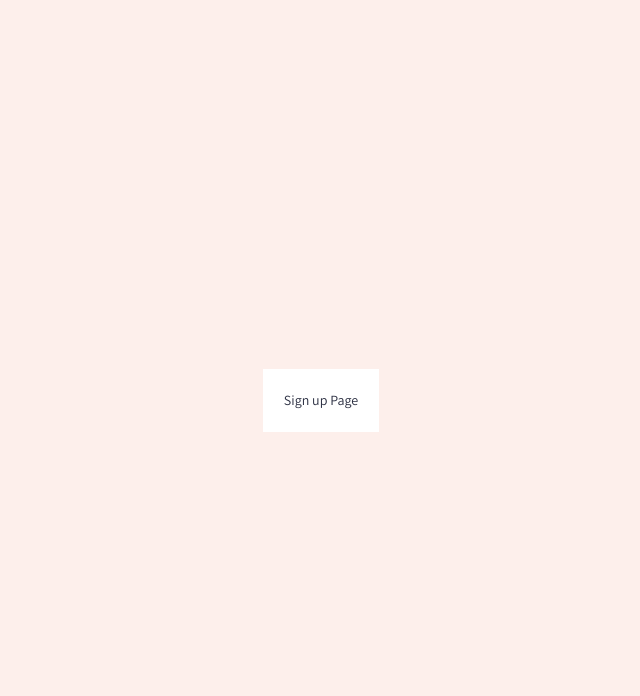
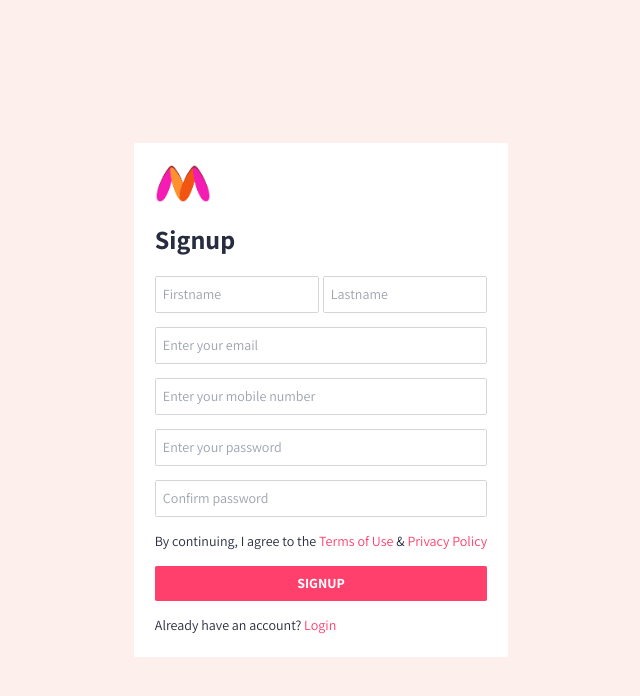
Before and after one commit to Siva-Tejaa/megamart-frontend, a React (Vite) app: page /signup in a window 1280 px wide. Shown: the top 696 px of the page, without its empty margins (319-959 px from the left). Built offline with nearby package versions, Linux system fonts and the light colour scheme.

Commit message:
login and signup pages designed

```diff
--- a/src/App.jsx
+++ b/src/App.jsx
@@ -10,7 +10,13 @@ import FallbackUI from "./components/LoadingIndicator/FallbackUI";
 //Pages
 const HomePage = React.lazy(() => import("./pages/HomePage"));
 const SignupPage = React.lazy(() => import("./pages/SignupPage"));
+const TermsofUse = React.lazy(() => import("./pages/TermsofUse"));
+const PrivacyPolicy = React.lazy(() => import("./pages/PrivacyPolicy"));
 const LoginPage = React.lazy(() => import("./pages/LoginPage"));
+const ForgotPasswordPage = React.lazy(() =>
+  import("./pages/ForgotPasswordPage")
+);
+const SearchPage = React.lazy(() => import("./pages/SearchPage"));
 const WishListPage = React.lazy(() => import("./pages/WishListPage"));
 const CartPage = React.lazy(() => import("./pages/CartPage"));
 const NotFoundPage = React.lazy(() => import("./pages/NotFoundPage"));
@@ -21,9 +27,13 @@ const App = () => {
       <Routes>
         <Route exact path="/" element={<HomePage />} />
         <Route exact path="/signup" element={<SignupPage />} />
+        <Route exact path="/termsofuse" element={<TermsofUse />} />
+        <Route exact path="/privacypolicy" element={<PrivacyPolicy />} />
         <Route exact path="/login" element={<LoginPage />} />
+        <Route exact path="/forgotpassword" element={<ForgotPasswordPage />} />
+        <Route exact path="/search/:searchText" element={<SearchPage />} />
         <Route exact path="/wishlist" element={<WishListPage />} />
-        <Route exact path="/checkout/cart" element={<CartPage />} />
+        <Route exact path="/cart" element={<CartPage />} />
         <Route path="*" element={<NotFoundPage />} />
       </Routes>
     </Suspense>
--- a/src/assets/images/imageImports.jsx
+++ b/src/assets/images/imageImports.jsx
@@ -2,5 +2,6 @@
 import MegaMartLogo from "./MegaMart.png";
 import PageNotFound from "./PageNotFound.png";
 import EmptyWishList from "./EmptyWishList.png";
+import EmptyBag from "./empty-bag.webp";
 
-export { MegaMartLogo, PageNotFound, EmptyWishList };
+export { MegaMartLogo, PageNotFound, EmptyWishList, EmptyBag };
--- /dev/null
+++ b/src/components/EmptyCart.jsx
@@ -0,0 +1,22 @@
+import React from "react";
+
+import { Link } from "react-router-dom";
+import { EmptyBag } from "../assets/images/imageImports";
+
+const EmptyCart = () => {
+  return (
+    <div className="h-[100svh] flex flex-col gap-4 items-center justify-center">
+      <img src={EmptyBag} alt="Empty Cart" className="w-44" />
+      <p className="text-2xl font-bold">Hey, it feels so light!</p>
+      <p>There is nothing in your bag. Let's add some items.</p>
+      <Link
+        to="/wishlist"
+        className="border border-solid border-[#FF3F6C] px-9 py-3 text-xl uppercase font-bold text-[#FF3F6C] rounded-sm"
+      >
+        Add Items from Wishlist
+      </Link>
+    </div>
+  );
+};
+
+export default EmptyCart;
--- a/src/components/Header.jsx
+++ b/src/components/Header.jsx
@@ -5,12 +5,10 @@ import { MegaMartLogo } from "../assets/images/imageImports.jsx";
 import { BiSearchAlt2 } from "../assets/images/iconImports.jsx";
 import { navItems, profileItems } from "../config/constants.jsx";
 import { Link } from "react-router-dom";
-import SearchBar from "./SearchBar.jsx";
 
 const Header = () => {
   return (
-    <header>
-      <div className="bg-[#FFFFFF] p-5 shadow-sm flex items-center justify-between">
+    <header className="bg-[#FFFFFF] p-5 shadow-sm flex items-center justify-between">
       <Link to="/">
         <img
           src={MegaMartLogo}
@@ -85,8 +83,6 @@ const Header = () => {
           ))}
         </div>
       </div>
-      </div>
-      <SearchBar />
     </header>
   );
 };
--- a/src/config/constants.jsx
+++ b/src/config/constants.jsx
@@ -21,7 +21,7 @@ export const navItems = [
     id: 3,
     name: "Bag",
     icon: <HiOutlineShoppingBag style={{ fontSize: "1.3em" }} />,
-    link: "/checkout/cart",
+    link: "/cart",
   },
 ];
 
--- a/src/pages/CartPage.jsx
+++ b/src/pages/CartPage.jsx
@@ -1,12 +1,13 @@
 import React from "react";
 import Header from "../components/Header";
+import EmptyCart from "../components/EmptyCart";
 
 const CartPage = () => {
   return (
-    <div>
+    <>
       <Header />
-      <p>Cart Page</p>
-    </div>
+      <EmptyCart />
+    </>
   );
 };
 
--- /dev/null
+++ b/src/pages/ForgotPasswordPage.jsx
@@ -0,0 +1,12 @@
+import React from "react";
+
+const ForgotPasswordPage = () => {
+  return (
+    <div>
+      <p>Forgot Password Page</p>
+      <p>Under Progress....</p>
+    </div>
+  );
+};
+
+export default React.memo(ForgotPasswordPage);
--- a/src/pages/HomePage.jsx
+++ b/src/pages/HomePage.jsx
@@ -1,10 +1,13 @@
 import React from "react";
 import Header from "../components/Header";
+import SearchBar from "../components/SearchBar";
 
 const HomePage = () => {
   return (
     <div>
       <Header />
+      <SearchBar />
+
       <h1>Welcome to the Mega Mart!</h1>
       <p>This is the home page.</p>
       <p>
--- a/src/pages/LoginPage.jsx
+++ b/src/pages/LoginPage.jsx
@@ -1,10 +1,42 @@
 import React from "react";
+import { Link } from "react-router-dom";
+
+import { MegaMartLogo } from "../assets/images/imageImports";
 
 const LoginPage = () => {
   return (
     <div className="h-[100svh] flex items-center justify-center bg-[#FDEFEB]">
-      <div className="bg-white p-6">
-        <p>Login</p>
+      <div className="bg-white p-6 rounded-sm flex flex-col gap-6 w-96">
+        <Link to="/">
+          <img src={MegaMartLogo} className="w-16" />
+        </Link>
+        <p className="text-3xl font-bold">Login</p>
+        <form className="flex flex-col gap-4">
+          <input
+            type="email"
+            placeholder="Enter your email"
+            className="border border-solid border-[#D4D5D9] p-2 caret-[#ff3f6c] outline-0 rounded-sm"
+          />
+          <input
+            type="password"
+            placeholder="Enter your password"
+            className="border border-solid border-[#D4D5D9] p-2 caret-[#ff3f6c] outline-0 rounded-sm"
+          />
+          <Link to="/forgotpassword" className="text-[#ff3f6c]">
+            Forgot Password ?
+          </Link>
+
+          <button className="text-white font-bold uppercase bg-[#ff3f6c] p-2 rounded-sm">
+            Login
+          </button>
+
+          <p>
+            Don't have an account?{" "}
+            <Link to="/signup" className="text-[#ff3f6c]">
+              Signup
+            </Link>
+          </p>
+        </form>
       </div>
     </div>
   );
--- /dev/null
+++ b/src/pages/PrivacyPolicy.jsx
@@ -0,0 +1,11 @@
+import React from "react";
+
+const PrivacyPolicy = () => {
+  return (
+    <div>
+      <p>PrivacyPolicy</p>
+    </div>
+  );
+};
+
+export default React.memo(PrivacyPolicy);
--- a/src/pages/SignupPage.jsx
+++ b/src/pages/SignupPage.jsx
@@ -1,11 +1,72 @@
 import React from "react";
-import Header from "../components/Header";
+import { Link } from "react-router-dom";
+
+import { MegaMartLogo } from "../assets/images/imageImports";
 
 const SignupPage = () => {
   return (
     <div className="h-[100svh] flex items-center justify-center bg-[#FDEFEB]">
-      <div className="bg-white p-6">
-        <p>Sign up Page</p>
+      <div className="bg-white p-6 rounded-sm flex flex-col gap-6">
+        <Link to="/">
+          <img src={MegaMartLogo} className="w-16" />
+        </Link>
+        <p className="text-3xl font-bold">Signup</p>
+        <form className="flex flex-col gap-4">
+          <div className="flex items-center gap-1">
+            <input
+              type="text"
+              placeholder="Firstname"
+              className="w-[100%] border border-solid border-[#D4D5D9] p-2 caret-[#ff3f6c] outline-0 rounded-sm"
+            />
+            <input
+              type="text"
+              placeholder="Lastname"
+              className="w-[100%] border border-solid border-[#D4D5D9] p-2 caret-[#ff3f6c] outline-0 rounded-sm"
+            />
+          </div>
+          <input
+            type="email"
+            placeholder="Enter your email"
+            className="border border-solid border-[#D4D5D9] p-2 caret-[#ff3f6c] outline-0 rounded-sm"
+          />
+          <input
+            inputMode="numeric"
+            pattern="[0-9]*"
+            placeholder="Enter your mobile number"
+            className="border border-solid border-[#D4D5D9] p-2 caret-[#ff3f6c] outline-0 rounded-sm"
+          />
+          <input
+            type="password"
+            placeholder="Enter your password"
+            className="border border-solid border-[#D4D5D9] p-2 caret-[#ff3f6c] outline-0 rounded-sm"
+          />
+          <input
+            type="password"
+            placeholder="Confirm password"
+            className="border border-solid border-[#D4D5D9] p-2 caret-[#ff3f6c] outline-0 rounded-sm"
+          />
+          <p>
+            By continuing, I agree to the{" "}
+            <Link to="/termsofuse" className="text-[#ff3f6c]">
+              Terms of Use
+            </Link>{" "}
+            &{" "}
+            <Link to="/privacypolicy" className="text-[#ff3f6c]">
+              Privacy Policy
+            </Link>
+          </p>
+
+          <button className="text-white font-bold uppercase bg-[#ff3f6c] p-2 rounded-sm">
+            Signup
+          </button>
+
+          <p>
+            Already have an account?{" "}
+            <Link to="/login" className="text-[#ff3f6c]">
+              Login
+            </Link>
+          </p>
+        </form>
       </div>
     </div>
   );
--- /dev/null
+++ b/src/pages/TermsofUse.jsx
@@ -0,0 +1,11 @@
+import React from "react";
+
+const TermsofUse = () => {
+  return (
+    <div>
+      <p>TermsofUse</p>
+    </div>
+  );
+};
+
+export default React.memo(TermsofUse);
```
Also changed, not shown: src/assets/images/empty-bag.webp (added). Lines whose indentation alone changed are shown as unchanged.
